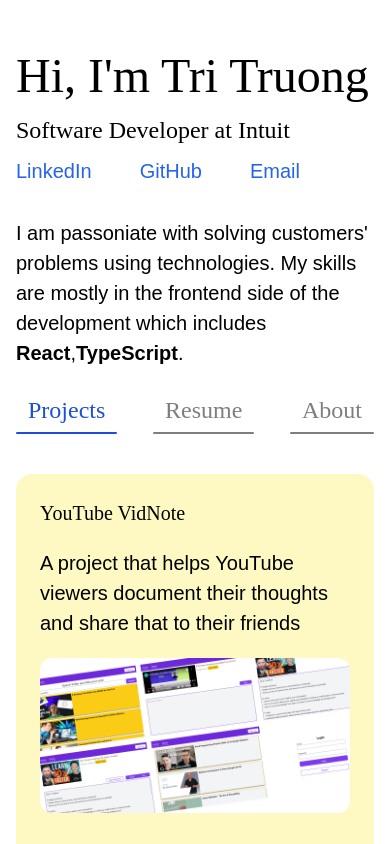
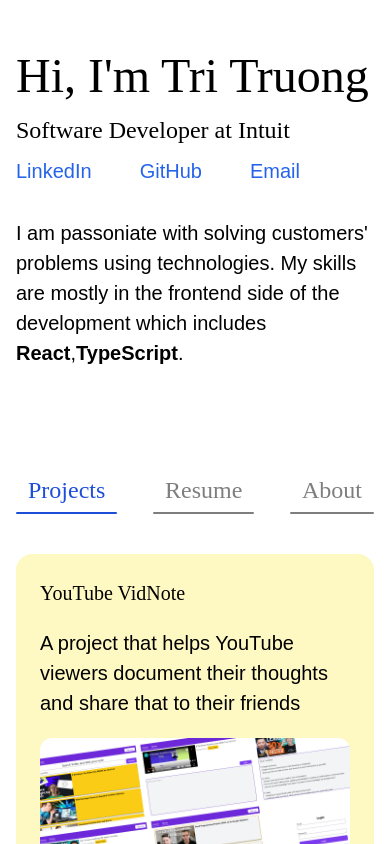
Before and after one commit to truongductri01/portfolio-official-1, a React (Create React App) app: page / in a window 390 px wide. Built offline with nearby package versions, Linux system fonts and the light colour scheme.

Commit message:
feat: update tabs padding

```diff
--- a/src/pages/HomePage/HomePage.jsx
+++ b/src/pages/HomePage/HomePage.jsx
@@ -29,7 +29,7 @@
                     <Hero />
                 </div>
             </div>
-            <div className="w-full pb-5 lg:col-start-6 lg:col-end-13 lg:py-20 relative">
+            <div className="w-full pb-5 lg:col-start-6 lg:col-end-13 lg:pb-20 relative">
                 <ProjectModal
                     open={openModal}
                     projectId={projectId}
--- a/src/pages/HomePage/Tabs/Tabs.jsx
+++ b/src/pages/HomePage/Tabs/Tabs.jsx
@@ -2,7 +2,7 @@
 
 function Tabs({ tabId, setTabId, tabs }) {
     return (
-        <div className="Tabs flex items-center justify-between sm:justify-evenly sticky top-0 bg-white">
+        <div className="Tabs flex items-center justify-between sm:justify-evenly sticky top-0 pt-20 bg-white">
             {Object.keys(tabs).map((tabKey) => {
                 const tabValue = tabs[tabKey];
                 return (
```
